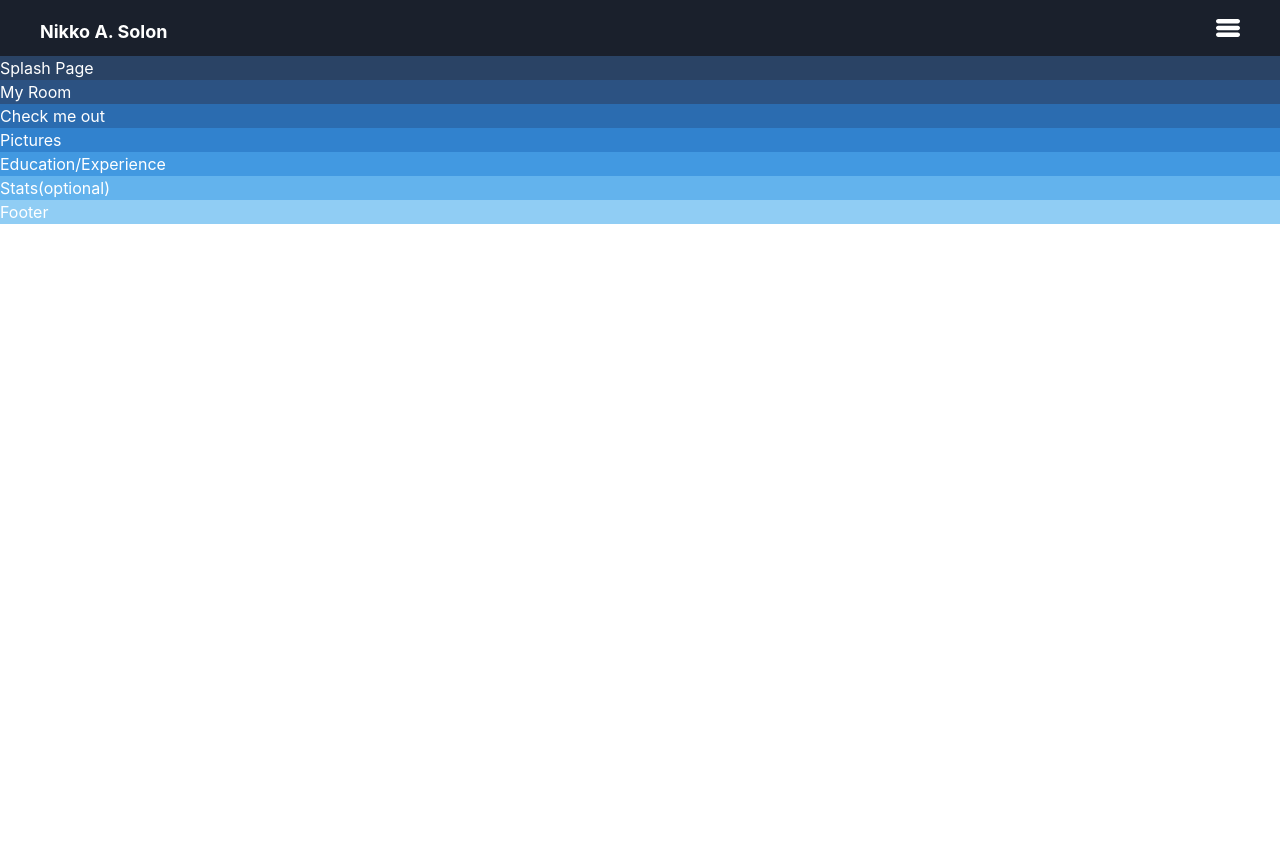
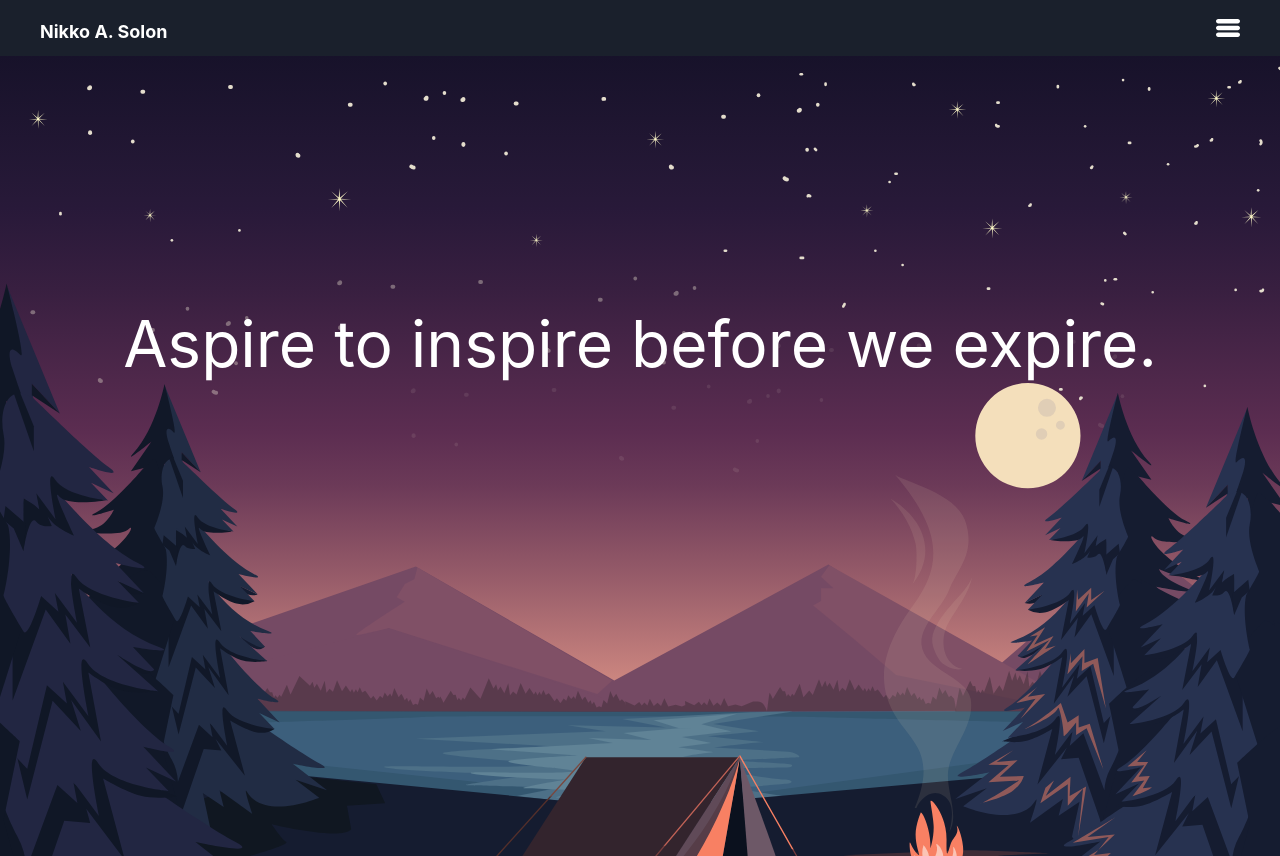
Before and after one commit to Solobrosco/site-update, a React (Create React App) app: page / in a window 1280 px wide. Before the commit the page ends 800 px from the top, so only its background shows below. Built offline with nearby package versions, Linux system fonts and the light colour scheme.

Commit message:
Added splash page component to App.tsx

```diff
--- a/src/App.tsx
+++ b/src/App.tsx
@@ -1,18 +1,21 @@
 import React from 'react';
 import './styles/main.css';
+
 import NavBar from './components/NavBar';
+import SplashPage from './components/SplashPage';
 
 function App() {
   return (
-    <div className="flex-col justify-center items-center">
+    <div className="justify-center items-center">
       <NavBar />
-      <div className="bg-blue-900 text-white">Splash Page</div>
+      <SplashPage text={'Aspire to inspire before we expire.'}/>
       <div className="bg-blue-800 text-white">My Room</div>
       <div className="bg-blue-700 text-white">Check me out</div>
       <div className="bg-blue-600 text-white">Pictures</div>
       <div className="bg-blue-500 text-white">Education/Experience</div>
       <div className="bg-blue-400 text-white">Stats(optional)</div>
-      <div className="bg-blue-300 text-white">Footer</div>
+      <div className="bg-blue-300 text-white">Footer Created with React typescript, tailwind and spring.</div>
+      <div className="whitespace-pre-line bg-blue-200 text-white h-10">test</div>
     </div>
   );
 }
```
